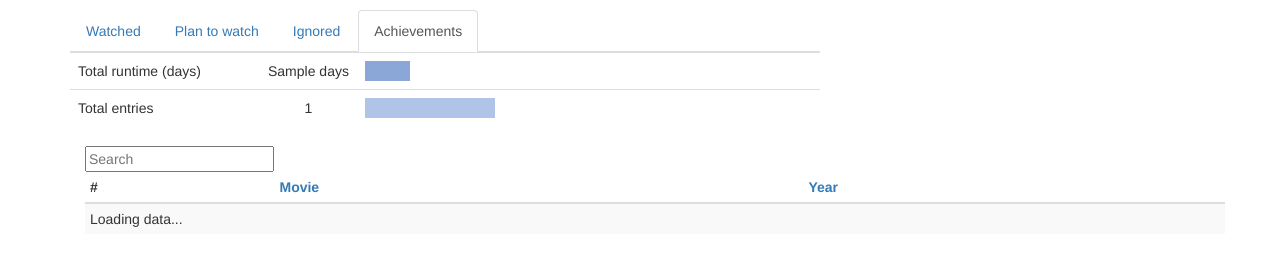
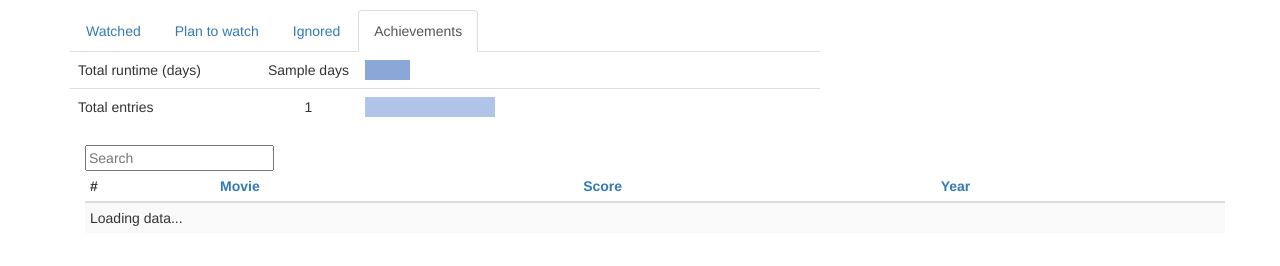
Before and after one commit to lightsgoout/movielist_ng, a Django app: template templates/list/list_ng.html in a window 1280 px wide. Shown: the part 106-372 px from the top of the page. Run offline with Django 3.2, Linux system fonts and the light colour scheme; the template is opened without the code that fills it: most values are stand-ins (such as "Sample title", 1, 10 or a date in 2020); some libraries are stand-ins or nearby versions.

Commit message:
Show scores at movie list Minor css fix

```diff
--- a/templates/list/list_ng.html
+++ b/templates/list/list_ng.html
@@ -26,6 +26,11 @@
                               </a>
                             </th>
                             <th>
+                              <a href="#" ng-click="orderByField='score'; reverseSort = !reverseSort">
+                              Score <span ng-show="orderByField == 'score'"><span ng-show="!reverseSort">^</span><span ng-show="reverseSort">v</span></span>
+                              </a>
+                            </th>
+                            <th>
                               <a href="#" ng-click="orderByField='movie.year'; reverseSort = !reverseSort">
                                 Year <span ng-show="orderByField == 'movie.year'"><span ng-show="!reverseSort">^</span><span ng-show="reverseSort">v</span></span>
                               </a>
@@ -37,12 +42,13 @@
                                     {% verbatim %}
                                     <td>{{ $index+1 }}</td>
                                     <td><a href="{{ user_to_movie.movie.movie_page_url }}">{{ user_to_movie.movie.title }}</a></td>
+                                    <td>{{ user_to_movie.score || 'No score' }}</td>
 
                                     <td>{{ user_to_movie.movie.year }} </td>
 
                                     {% endverbatim %}
                                 </tr>
-                                <tr ng-show='loader.busy'><td colspan="3">Loading data...</td></tr>
+                                <tr ng-show='loader.busy'><td colspan="999">Loading data...</td></tr>
                             </div>
                         </tbody>
                     </table>
--- a/templates/list/stats.html
+++ b/templates/list/stats.html
@@ -3,9 +3,9 @@
 <table class="table" border="0" cellpadding="0" cellspacing="2" width="100%">
 	<tbody>
     <tr>
-		<td width="190"><span class="lightLink">{% trans 'Total runtime (days)' %}</span></td>
-		<td width="28" nowrap="" align="center"><span title="Days">{{ days }}</span></td>
-		<td><div style="width: 100%; padding-left: 0;"><div style="width: 10%; background-color:#8aa7d8;">&nbsp;</div></div></td>
+		<td width="190" style="border-top: none;"><span class="lightLink">{% trans 'Total runtime (days)' %}</span></td>
+		<td width="28"  style="border-top: none;" nowrap="" align="center"><span title="Days">{{ days }}</span></td>
+		<td style="border-top: none;"><div style="width: 100%; padding-left: 0;"><div style="width: 10%; background-color:#8aa7d8;">&nbsp;</div></div></td>
 	</tr>
 	<tr>
 		<td width="190"><span class="lightLink">{% trans 'Total entries' %}</span></td>
```
